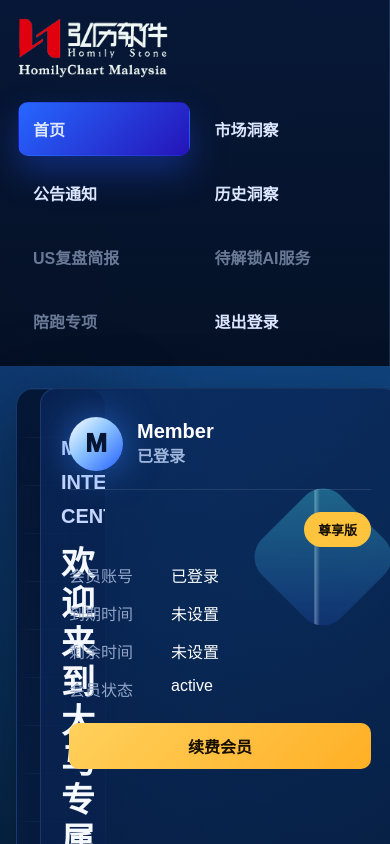
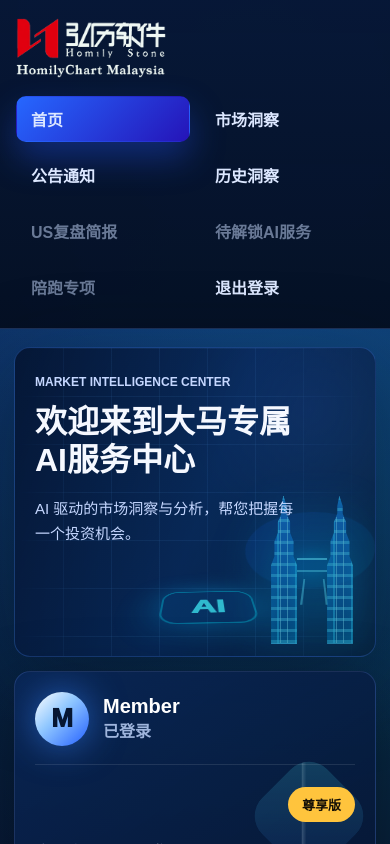
Before and after one commit to victoriazhang696-crypto/codex-market-insight, a Next.js app in the folder next-starter/: page / in a window 390 px wide. Shown: the top 844 px of the page. Built offline with nearby package versions, Linux system fonts and the light colour scheme; no server answers; the database is empty.

Commit message:
Fix mobile member layout

```diff
--- a/next-starter/app/globals.css
+++ b/next-starter/app/globals.css
@@ -673,15 +673,15 @@ h1 {
 .hero-visual::before {
   content: "";
   position: absolute;
-  right: 18px;
-  top: 10px;
-  width: 230px;
-  height: 130px;
+  right: 28px;
+  top: 76px;
+  width: 210px;
+  height: 112px;
   border-radius: 46% 54% 44% 56%;
   background: linear-gradient(135deg, rgba(31, 91, 255, 0.82), rgba(5, 217, 255, 0.42));
   filter: drop-shadow(0 0 34px rgba(0, 146, 255, 0.7));
   transform: skewX(-12deg);
-  opacity: 0.6;
+  opacity: 0.42;
 }
 
 .ai-mark {
@@ -1289,20 +1289,33 @@ h1 {
 
   .member-dashboard {
     display: block;
+    overflow-x: hidden;
   }
 
   .member-sidebar {
     position: static;
     height: auto;
-    padding: 18px;
+    gap: 18px;
+    padding: 18px 16px;
+    border-right: 0;
+    border-bottom: 1px solid rgba(132, 170, 255, 0.18);
+  }
+
+  .member-logo img {
+    width: 150px;
+    max-width: 58vw;
   }
 
   .member-nav {
     grid-template-columns: repeat(2, minmax(0, 1fr));
+    gap: 10px;
   }
 
   .member-nav a {
-    grid-template-columns: 1fr auto;
+    grid-template-columns: minmax(0, 1fr) auto;
+    min-height: 46px;
+    padding: 0 14px;
+    font-size: 16px;
   }
 
   .nav-icon {
@@ -1314,13 +1327,116 @@ h1 {
   }
 
   .member-main {
-    padding: 22px 16px;
+    padding: 18px 14px 28px;
   }
 
   .member-topbar,
-  .dashboard-grid {
+  .dashboard-grid,
+  .member-home-stage {
     grid-template-columns: 1fr;
     display: grid;
+  }
+
+  .member-home-stage {
+    gap: 14px;
+    margin-bottom: 14px;
+  }
+
+  .member-welcome {
+    min-height: 310px;
+    padding: 24px 20px;
+    border-radius: 16px;
+  }
+
+  .member-welcome h1 {
+    max-width: 260px;
+    font-size: 32px;
+    line-height: 1.18;
+  }
+
+  .member-welcome p {
+    max-width: 260px;
+    font-size: 15px;
+  }
+
+  .member-welcome .eyebrow {
+    font-size: 12px;
+  }
+
+  .hero-visual {
+    right: -8px;
+    bottom: 2px;
+    width: 230px;
+    height: 210px;
+    opacity: 0.72;
+  }
+
+  .hero-visual::before {
+    right: 8px;
+    top: 68px;
+    width: 130px;
+    height: 76px;
+    opacity: 0.22;
+  }
+
+  .ai-mark {
+    left: 8px;
+    bottom: 18px;
+    width: 94px;
+    height: 60px;
+    border-radius: 18px;
+    font-size: 34px;
+  }
+
+  .petronas-towers {
+    right: 12px;
+    bottom: 10px;
+    width: 118px;
+    height: 170px;
+  }
+
+  .petronas-tower {
+    width: 34px;
+    height: 148px;
+  }
+
+  .petronas-tower.left {
+    left: 14px;
+  }
+
+  .petronas-tower.right {
+    right: 14px;
+  }
+
+  .petronas-bridge {
+    left: 44px;
+    bottom: 72px;
+    width: 30px;
+    height: 14px;
+  }
+
+  .petronas-bridge::after {
+    left: 5px;
+    top: 14px;
+    width: 20px;
+    height: 32px;
+  }
+
+  .insight-strip {
+    align-items: flex-start;
+    flex-direction: column;
+    gap: 14px;
+    padding: 18px;
+  }
+
+  .insight-strip strong {
+    font-size: 20px;
+    line-height: 1.35;
+  }
+
+  .insight-strip a {
+    width: 100%;
+    justify-content: center;
   }
 
   .member-user-chip {
@@ -1340,15 +1456,46 @@ h1 {
   }
 
   .vip-panel {
-    min-height: 360px;
+    min-height: auto;
+    padding: 20px;
+  }
+
+  .vip-panel::after {
+    right: 20px;
+    top: 98px;
+    width: 92px;
+    height: 92px;
+    opacity: 0.42;
+  }
+
+  .vip-panel dl {
+    max-width: none;
+    gap: 12px;
+  }
+
+  .vip-panel dl div {
+    grid-template-columns: 82px 1fr;
+  }
+
+  .renew-button {
+    margin-top: 18px;
   }
 
   .dashboard-cards {
     grid-template-columns: 1fr;
   }
 
+  .dashboard-cards.compact-cards {
+    grid-template-columns: 1fr;
+  }
+
   .member-topbar.compact {
     align-items: flex-start;
+  }
+
+  .member-topbar.compact h1 {
+    font-size: 32px;
+    line-height: 1.18;
   }
 
   .member-return-link {
@@ -1368,4 +1515,13 @@ h1 {
   .page-card-grid {
     grid-template-columns: 1fr;
   }
+
+  .article-reader {
+    padding: 0;
+  }
+
+  .article-section,
+  .article-lead-block {
+    padding: 18px;
+  }
 }
--- a/next-starter/app/member-frame.tsx
+++ b/next-starter/app/member-frame.tsx
@@ -29,7 +29,6 @@ export default async function MemberFrame({ activePath, eyebrow, title, descript
       <aside className="member-sidebar">
         <a className="member-logo" href="/">
           <img src="/homilychart-malaysia-logo-cutout.png" alt="HomilyChart Malaysia" />
-          <span>HomilyChart Malaysia</span>
         </a>
         <MemberNav
           ariaLabel="会员功能导航"
```
Also changed, not shown: next-starter/app/today/page.tsx (+16 -16 lines).
